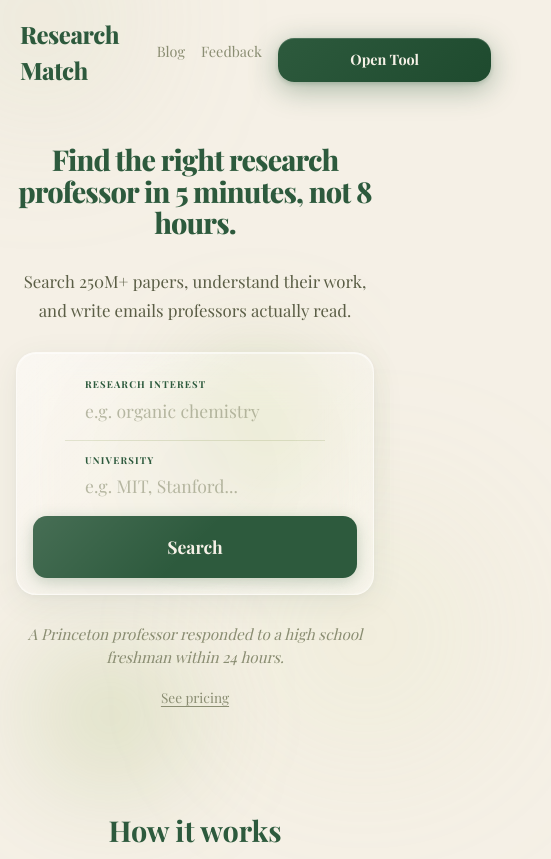
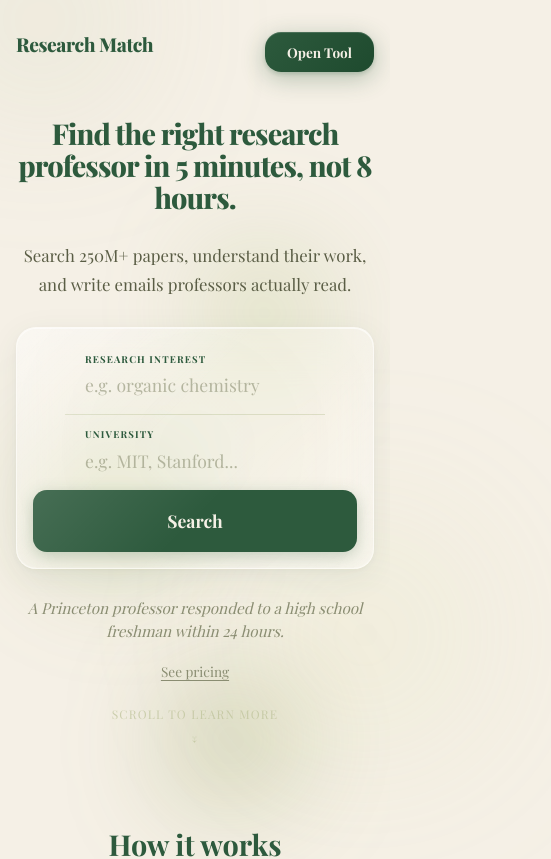
Before and after one commit to jacekimmy/research-match, a Next.js app: page / in a window 390 px wide. Shown: the top 859 px of the page, 551 px wide, since content can reach past the window. Built offline with nearby package versions, Linux system fonts and the light colour scheme; no server answers; the database is empty; a web font is replaced by a local one.

Commit message:
Mobile: horizontal carousels, scroll indicator, nav cleanup, tighter spacing. Desktop: softer splotch edges, centered content

```diff
--- a/src/app/globals.css
+++ b/src/app/globals.css
@@ -70,7 +70,7 @@ body::after {
 .splotch {
   position: absolute;
   border-radius: 50%;
-  filter: blur(60px);
+  filter: blur(90px);
   transform-style: preserve-3d;
 }
 
@@ -1424,14 +1424,73 @@ body::after {
   .splotch { animation-duration: 30s !important; }
 
   /* Landing page mobile */
-  .landing-hero h1 { font-size: 1.8rem !important; }
-  .landing-steps { grid-template-columns: 1fr !important; }
-  .landing-pricing { grid-template-columns: 1fr !important; max-width: 400px !important; margin: 0 auto !important; }
-  .landing-quotes { grid-template-columns: 1fr !important; }
-  .landing-nav { padding: 16px 20px !important; }
-  .landing-hero { padding: 40px 20px 40px !important; }
+  .landing-hero h1 { font-size: 1.8rem !important; text-align: center !important; }
+  .landing-hero p { text-align: center !important; }
+
+  .landing-nav { padding: 16px 16px !important; }
+  .landing-nav span { font-size: 1.2rem !important; }
+  .landing-nav .nav-links-desktop { display: none !important; }
+  .landing-nav .nav-links-mobile { display: flex !important; }
+  .landing-hero { padding: 30px 16px 30px !important; }
   .landing-section { padding-left: 16px !important; padding-right: 16px !important; }
-  .landing-footer { padding: 24px 20px !important; flex-direction: column !important; text-align: center !important; }
+  .landing-footer { padding: 24px 16px !important; flex-direction: column !important; text-align: center !important; }
+
+  /* How it works — horizontal scroll on mobile */
+  .landing-steps {
+    display: flex !important;
+    overflow-x: auto !important;
+    scroll-snap-type: x mandatory !important;
+    -webkit-overflow-scrolling: touch;
+    gap: 16px !important;
+    padding-bottom: 16px !important;
+    scrollbar-width: none;
+  }
+  .landing-steps::-webkit-scrollbar { display: none; }
+  .landing-steps .glass-card.landing-step {
+    min-width: 280px !important;
+    max-width: 300px !important;
+    flex-shrink: 0 !important;
+    scroll-snap-align: center;
+  }
+
+  /* Pricing — horizontal scroll on mobile */
+  .landing-pricing {
+    display: flex !important;
+    overflow-x: auto !important;
+    scroll-snap-type: x mandatory !important;
+    -webkit-overflow-scrolling: touch;
+    gap: 16px !important;
+    padding-bottom: 16px !important;
+    grid-template-columns: none !important;
+    max-width: none !important;
+    scrollbar-width: none;
+  }
+  .landing-pricing::-webkit-scrollbar { display: none; }
+  .landing-pricing .landing-pricing-card,
+  .landing-pricing .lifetime-card {
+    min-width: 280px !important;
+    max-width: 320px !important;
+    flex-shrink: 0 !important;
+    scroll-snap-align: center;
+  }
+
+  /* Testimonials — horizontal scroll */
+  .landing-quotes {
+    display: flex !important;
+    overflow-x: auto !important;
+    scroll-snap-type: x mandatory !important;
+    -webkit-overflow-scrolling: touch;
+    gap: 16px !important;
+    padding-bottom: 16px !important;
+    scrollbar-width: none;
+  }
+  .landing-quotes::-webkit-scrollbar { display: none; }
+  .landing-quotes .glass-card.landing-quote {
+    min-width: 280px !important;
+    max-width: 300px !important;
+    flex-shrink: 0 !important;
+    scroll-snap-align: center;
+  }
 
   /* Hero search bar mobile */
   .hero-search-bar {
@@ -1462,6 +1521,13 @@ body::after {
     transform: none !important;
   }
 
+  /* Reduce vertical spacing on mobile */
+  .landing-section { margin-bottom: -20px !important; }
+  .section-divider { margin: 16px auto 24px !important; }
+
+  /* Scroll indicator */
+  .scroll-indicator { display: block !important; }
+
   /* Blog mobile */
   .blog-content h2 { font-size: 1.2rem; }
   .blog-content blockquote { padding: 14px 16px; margin: 16px 0; }
@@ -1469,6 +1535,65 @@ body::after {
 
   /* Feedback mobile */
   .feedback-form { padding: 20px !important; }
+}
+
+/* ===== SCROLL INDICATOR ===== */
+
+.scroll-indicator {
+  display: none;
+  text-align: center;
+  padding: 16px 0 8px;
+  animation: scrollBounce 2s ease-in-out infinite;
+}
+
+.scroll-indicator span {
+  font-size: 0.75rem;
+  color: #BAC095;
+  letter-spacing: 0.1em;
+  text-transform: uppercase;
+}
+
+.scroll-indicator-arrow {
+  display: block;
+  font-size: 1.2rem;
+  color: #BAC095;
+  margin-top: 4px;
+}
+
+@keyframes scrollBounce {
+  0%, 100% { transform: translateY(0); opacity: 0.6; }
+  50% { transform: translateY(8px); opacity: 1; }
+}
+
+/* ===== CAROUSEL DOT INDICATORS ===== */
+
+.carousel-dots {
+  display: none;
+  justify-content: center;
+  gap: 8px;
+  padding: 12px 0 0;
+}
+
+@media (max-width: 768px) {
+  .carousel-dots { display: flex; }
+}
+
+.carousel-dot {
+  width: 8px;
+  height: 8px;
+  border-radius: 50%;
+  background: #BAC095;
+  opacity: 0.4;
+  border: none;
+  padding: 0;
+  cursor: pointer;
+  transition: opacity 0.3s ease, transform 0.3s ease;
+}
+
+.carousel-dot-active {
+  opacity: 1;
+  transform: scale(1.3);
+  background: #2d5a3d;
 }
 
 /* ===== LANDING PAGE ===== */
--- a/src/app/page.tsx
+++ b/src/app/page.tsx
@@ -108,7 +108,7 @@ export default function LandingPage() {
   }
 
   return (
-    <div style={{ minHeight: "100vh", position: "relative" }}>
+    <div style={{ minHeight: "100vh", position: "relative", overflowX: "hidden" }}>
       {/* Background splotches — scattered throughout the full page */}
       <div className="splotches">
         {/* Hero area */}
@@ -142,10 +142,15 @@ export default function LandingPage() {
         <span style={{ fontSize: "1.5rem", fontWeight: 800, color: "#2d5a3d", letterSpacing: "-0.02em" }}>
           Research Match
         </span>
-        <div style={{ display: "flex", gap: "16px", alignItems: "center" }}>
+        <div className="nav-links-desktop" style={{ display: "flex", gap: "16px", alignItems: "center" }}>
           <Link href="/blog" style={{ fontSize: "0.9rem", color: "#8A8D72", textDecoration: "none", transition: "color 0.2s" }}>Blog</Link>
           <Link href="/feedback" style={{ fontSize: "0.9rem", color: "#8A8D72", textDecoration: "none", transition: "color 0.2s" }}>Feedback</Link>
           <Link href="/app" className="btn-cta landing-cta-primary rm-search-btn" style={{ padding: "11px 28px", fontSize: "0.9rem", textDecoration: "none" }}>
+            Open Tool
+          </Link>
+        </div>
+        <div className="nav-links-mobile" style={{ display: "none", gap: "12px", alignItems: "center" }}>
+          <Link href="/app" className="btn-cta landing-cta-primary rm-search-btn" style={{ padding: "10px 22px", fontSize: "0.85rem", textDecoration: "none" }}>
             Open Tool
           </Link>
         </div>
@@ -253,6 +258,10 @@ export default function LandingPage() {
         }}>
           See pricing
         </a>
+        <div className="scroll-indicator">
+          <span>Scroll to learn more</span>
+          <span className="scroll-indicator-arrow">↓</span>
+        </div>
       </section>
 
       {/* How it works */}
```
